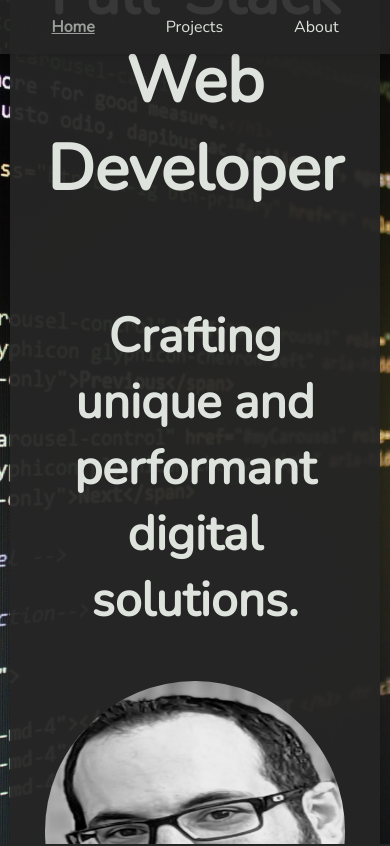
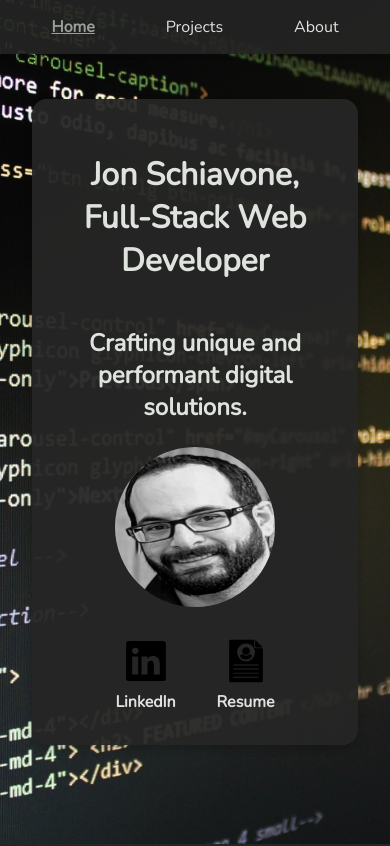
Before and after one commit to angrypirate33/portfolio, a React (Create React App) app: page / in a window 390 px wide. Shown: the top 846 px of the page. Built offline with nearby package versions, Linux system fonts and the light colour scheme.

Commit message:
Updates HomePage for small screens.

```diff
--- a/src/pages/HomePage/HomePage.css
+++ b/src/pages/HomePage/HomePage.css
@@ -90,5 +90,21 @@ html {
 }
 
 @media only screen and (max-width: 590px) {
+    .parallax-header {
+        font-size: 2em;
+    }
 
+    .parallax-body {
+        font-size: 1.5em;
+    }
+
+    .profile-pic {
+        width: 10em;
+        height: 10em;
+    }
+
+    .linkedin-logo, .resume-logo {
+        width: 3em;
+        height: 3em;
+    }
 }
```
